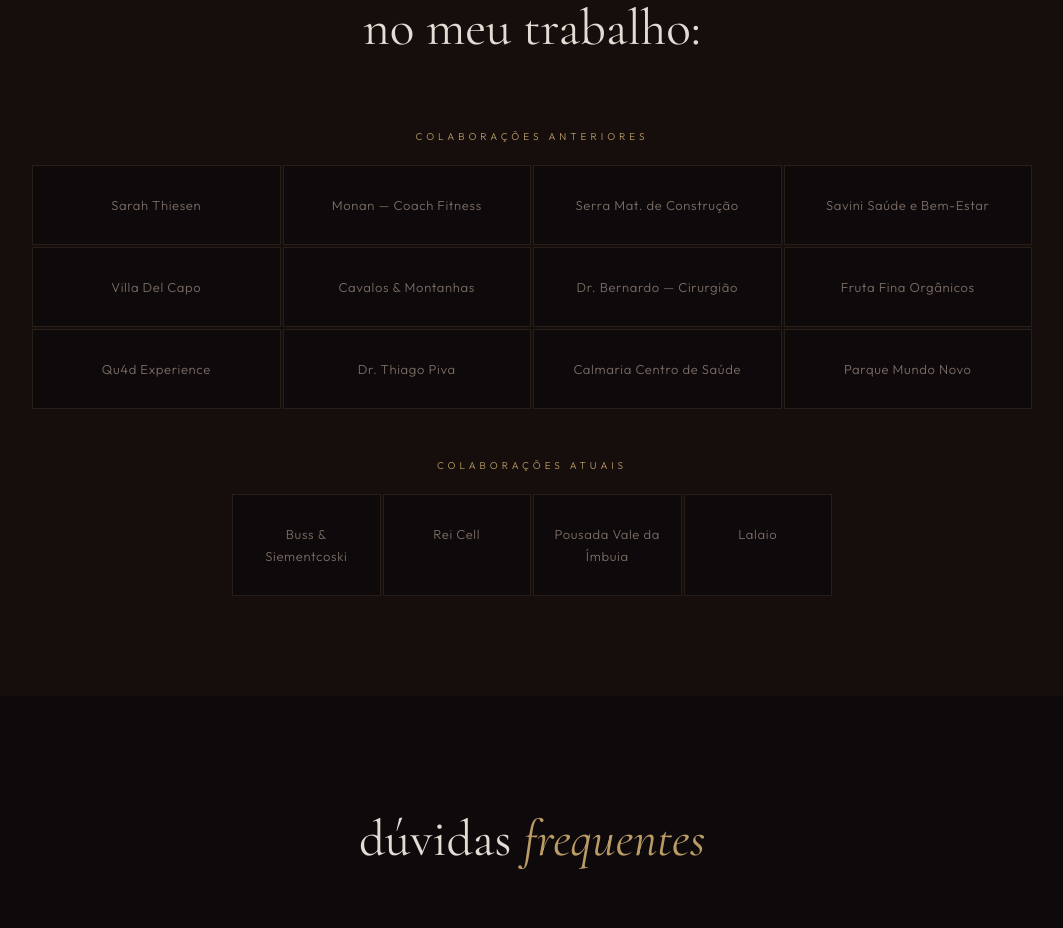
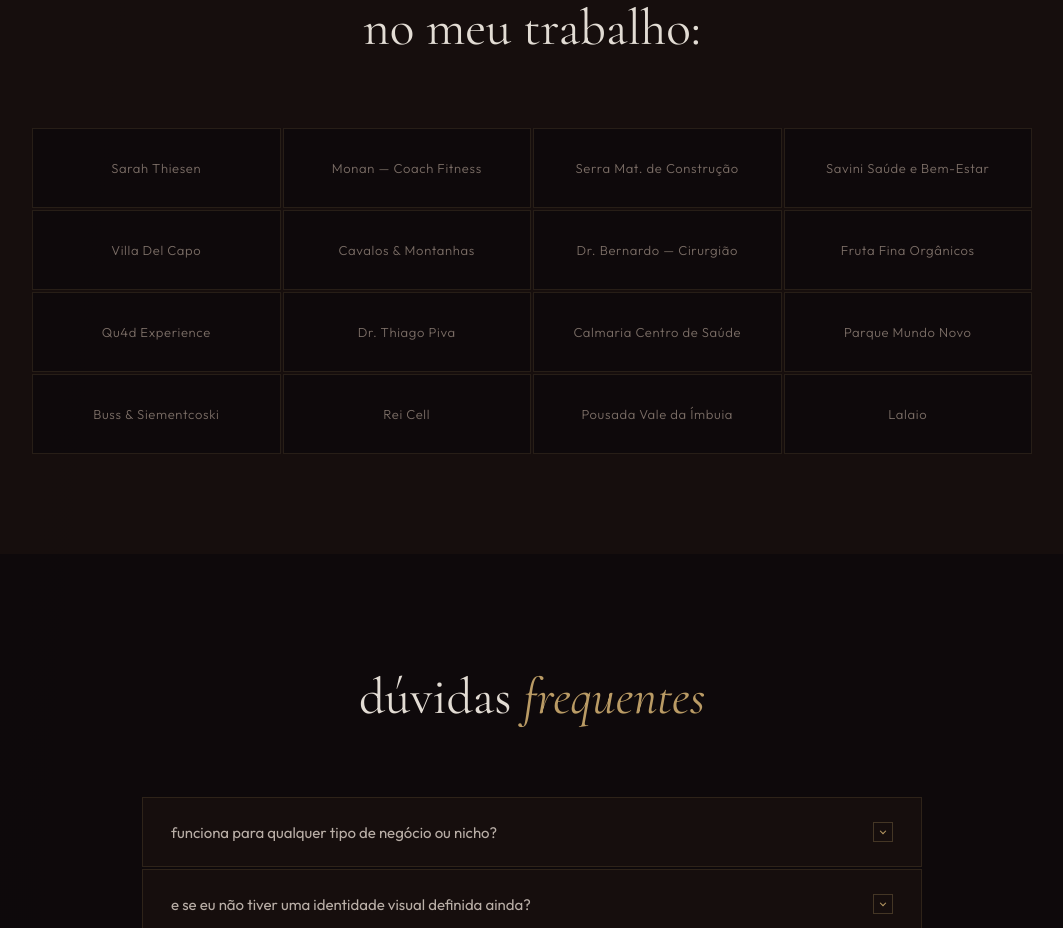
Before and after one commit to barviauraestudio/CONSULTORIA, a React (Vite) app: page / in a window 1280 px wide. Shown: the part 7305-8233 px from the top of the page, without its empty margins (108-1171 px from the left). Built offline with nearby package versions, Linux system fonts and the light colour scheme.

Commit message:
Update Partners.tsx

```diff
--- a/src/components/Partners.tsx
+++ b/src/components/Partners.tsx
@@ -9,6 +9,8 @@ const CURRENT = [
   'Buss & Siementcoski', 'Rei Cell', 'Pousada Vale da Ímbuia', 'Lalaio',
 ]
 
+const ALL_BRANDS = [...PAST, ...CURRENT]
+
 export default function Partners() {
   return (
     <section id="marcas">
@@ -19,23 +21,9 @@ export default function Partners() {
           </h2>
         </div>
 
-        <div className="reveal" style={{ marginBottom: 48 }}>
-          <p style={{ textAlign: 'center', fontSize: 10, letterSpacing: '0.4em', textTransform: 'uppercase', color: 'var(--gold)', marginBottom: 20 }}>
-            Colaborações anteriores
-          </p>
+        <div className="reveal">
           <div className="marcas-grid">
-            {PAST.map(name => (
-              <div className="marca-item" key={name}>{name}</div>
-            ))}
-          </div>
-        </div>
-
-        <div className="reveal">
-          <p style={{ textAlign: 'center', fontSize: 10, letterSpacing: '0.4em', textTransform: 'uppercase', color: 'var(--gold)', marginBottom: 20 }}>
-            Colaborações atuais
-          </p>
-          <div className="marcas-grid" style={{ maxWidth: 600 }}>
-            {CURRENT.map(name => (
+            {ALL_BRANDS.map(name => (
               <div className="marca-item" key={name}>{name}</div>
             ))}
           </div>
```
